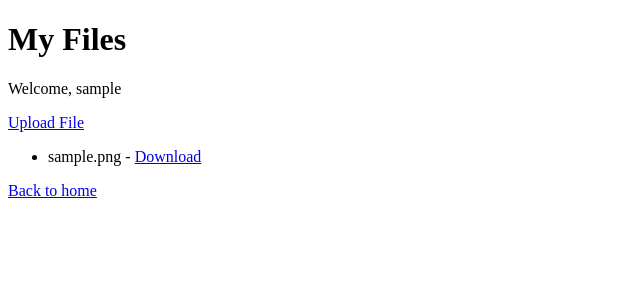
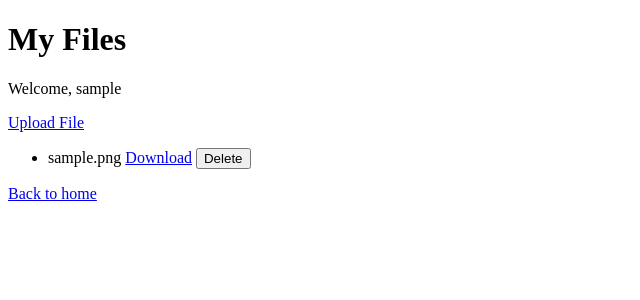
Before and after one commit to Liza101111/ICS0027-Web-Application-Security, a Flask app: page /files in a window 1280 px wide. Shown: the top 300 px of the page, without its empty margins (0-640 px from the left). Run offline with Flask 3, Linux system fonts and the light colour scheme; a user stored in the database is signed in; tables that the repository leaves empty hold one stand-in row (values such as "Sample post"); some libraries are stand-ins or nearby versions.

Commit message:
Add secure file deletion with ownership checks

```diff
--- a/secure-file-vault/app.py
+++ b/secure-file-vault/app.py
@@ -8,16 +8,11 @@ from argon2 import PasswordHasher
 from argon2.exceptions import VerifyMismatchError
 from dotenv import load_dotenv
 from flask import Flask, flash, redirect, render_template, session, url_for, send_file
-from flask_login import (
-    LoginManager,
-    current_user,
-    login_required,
-    login_user,
-    logout_user,
-)
+from flask_login import LoginManager, current_user, login_required, login_user, logout_user
+
 from werkzeug.utils import secure_filename
 
-from forms import LoginForm, LogoutForm, RegistrationForm, UploadForm
+from forms import LoginForm, LogoutForm, RegistrationForm, UploadForm, DeleteForm
 from models import User, db, StoredFile
 from crypto import encrypt_file, decrypt_file
 
@@ -129,7 +124,13 @@ def logout():
 @login_required
 def files():
     user_files = current_user.files
-    return render_template("files.html", files=user_files)
+    delete_form = DeleteForm()
+
+    return render_template(
+        "files.html",
+        files=user_files,
+        delete_form=delete_form
+    )
 
 @app.route("/upload", methods=["GET", "POST"])
 @login_required
@@ -200,5 +201,29 @@ def download(file_id):
         download_name=stored_file.original_filename
     )
 
+@app.route("/delete/<int:file_id>", methods=["POST"])
+@login_required
+def delete_file(file_id):
+    form = DeleteForm()
+
+    if form.validate_on_submit():
+        stored_file = StoredFile.query.filter_by(
+            id=file_id,
+            owner_id=current_user.id
+        ).first_or_404()
+
+        storage_folder = Path(app.root_path) / "storage"
+        file_path = storage_folder / stored_file.stored_filename
+
+        if file_path.exists():
+            file_path.unlink()
+
+        db.session.delete(stored_file)
+        db.session.commit()
+
+        flash("File deleted successfully.")
+
+    return redirect(url_for("files"))
+
 if __name__ == '__main__':
     app.run(debug=True)
--- a/secure-file-vault/forms.py
+++ b/secure-file-vault/forms.py
@@ -47,3 +47,6 @@ class UploadForm(FlaskForm):
     )
 
     submit = SubmitField("Upload")
+
+class DeleteForm(FlaskForm):
+    submit = SubmitField("Delete")
--- a/secure-file-vault/templates/files.html
+++ b/secure-file-vault/templates/files.html
@@ -20,8 +20,17 @@
             {% for file in files %}
                 <li>
                     {{ file.original_filename }}
-                    -
+
                     <a href="{{ url_for('download', file_id=file.id) }}">Download</a>
+                    <form
+
+                        method="POST"
+                        action="{{ url_for('delete_file', file_id=file.id) }}"
+                        style="display:inline;"
+                    >
+                        {{ delete_form.hidden_tag() }}
+                        {{ delete_form.submit() }}
+                    </form>
                 </li>
             {% endfor %}
         </ul>
```
